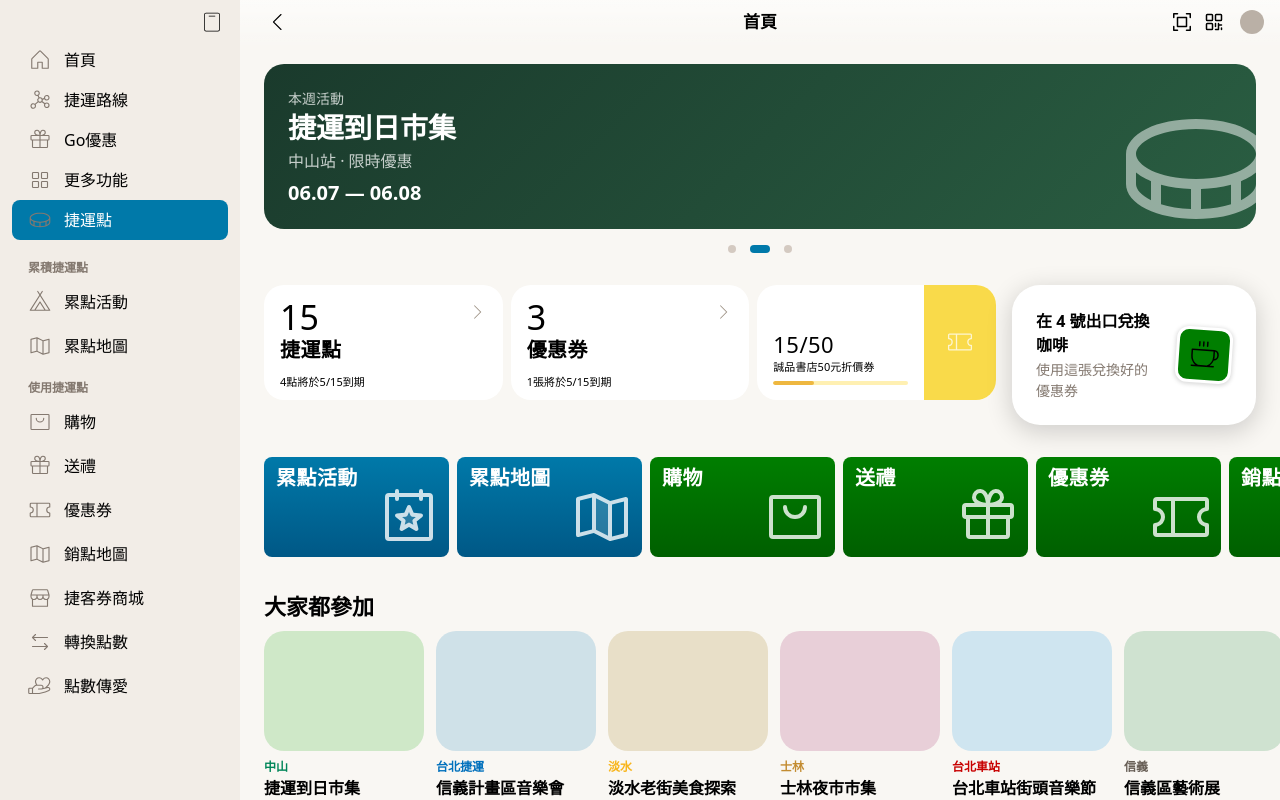
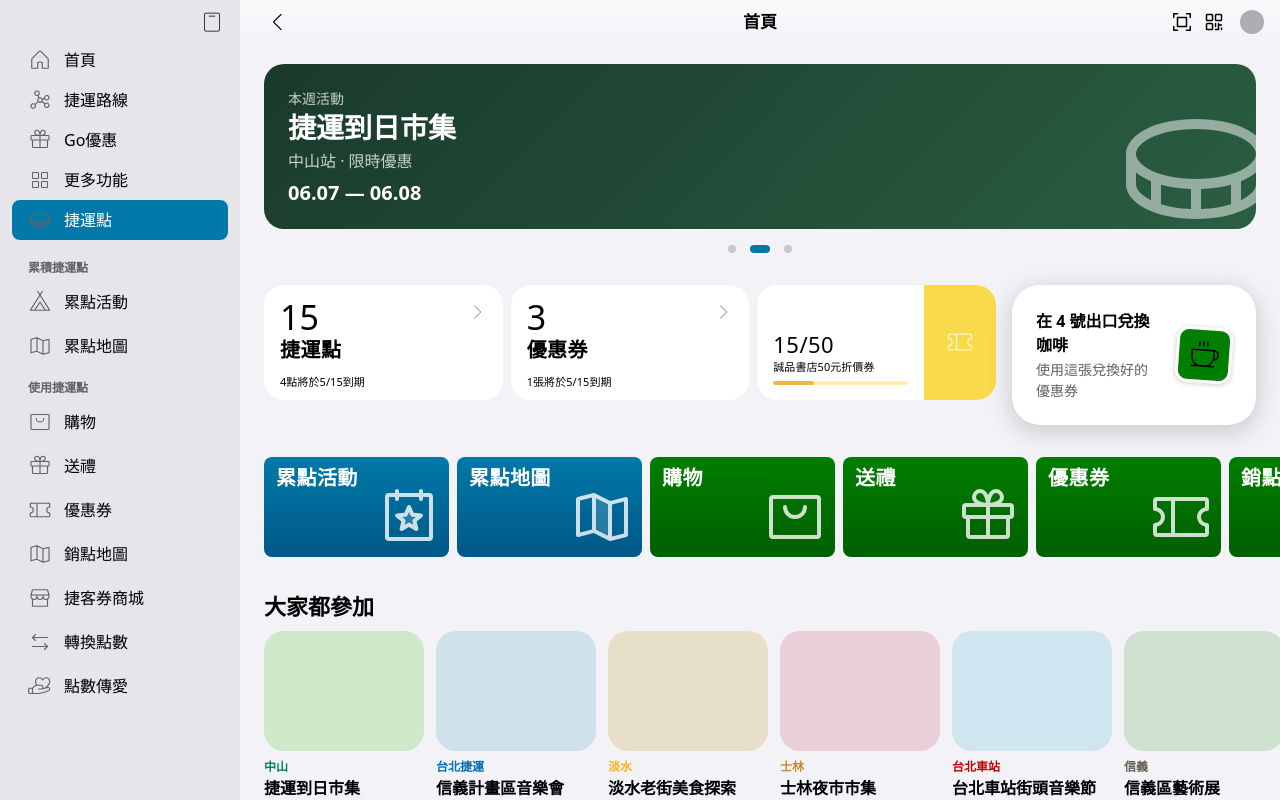
Before and after one commit to i27363236/2026hackathon, a Vue app: page /#/ in a window 1280 px wide. Built offline with nearby package versions, Linux system fonts and the light colour scheme.

Commit message:
fix: 修正灰色調色板的顏色值

```diff
--- a/src/assets/styles/_primitives.scss
+++ b/src/assets/styles/_primitives.scss
@@ -33,7 +33,7 @@ $blue-800: #003862FF;
 $blue-900: #001A3DFF;
 $blue-950: #00011DFF;
 $orange-50: #FFF0B2FF;
-$gray-50: #F9F7F3FF;
+$gray-50: #F2F2F7FF;
 $red-50: #FFDAD5FF;
 $red-100: #FFBCB8FF;
 $red-200: #FF9B97FF;
@@ -45,16 +45,16 @@ $red-700: #A40000FF;
 $red-800: #7C0000FF;
 $red-900: #520000FF;
 $red-950: #2D0000FF;
-$gray-100: #F2EDE7FF;
-$gray-200: #E6DFD8FF;
-$gray-300: #D4CAC1FF;
-$gray-400: #BAB0A6FF;
-$gray-500: #9F9488FF;
-$gray-600: #847970FF;
-$gray-700: #675E55FF;
-$gray-800: #4A433CFF;
-$gray-900: #2C2620FF;
-$gray-950: #1A1510FF;
+$gray-100: #E5E5EAFF;
+$gray-200: #D1D1D6FF;
+$gray-300: #C7C7CCFF;
+$gray-400: #AEAEB2FF;
+$gray-500: #8E8E93FF;
+$gray-600: #636366FF;
+$gray-700: #48484AFF;
+$gray-800: #3A3A3CFF;
+$gray-900: #2C2C2EFF;
+$gray-950: #1C1C1EFF;
 $orange-100: #FFDE97FF;
 $orange-200: #F9CA70FF;
 $orange-300: #EEB740FF;
```
